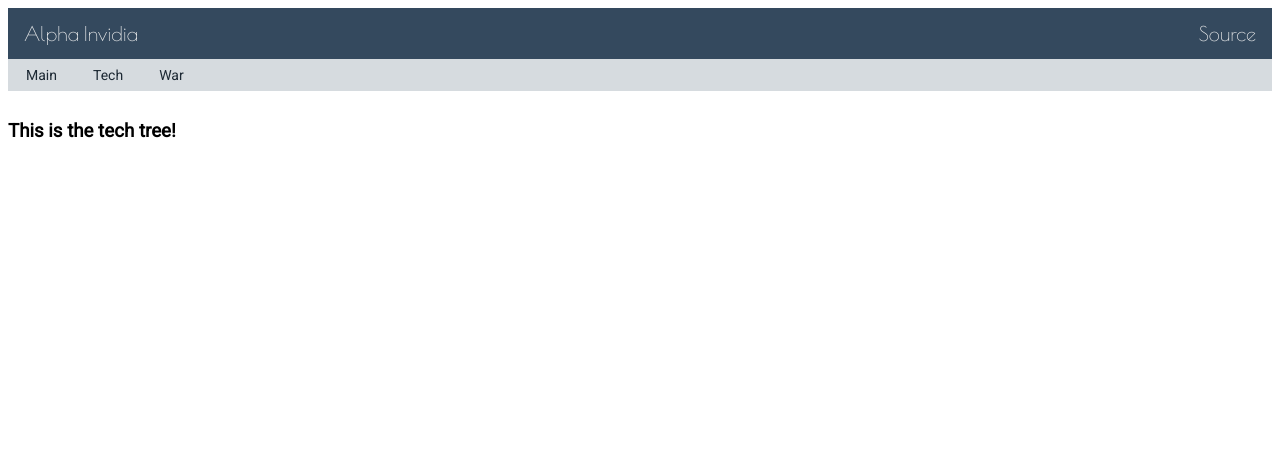
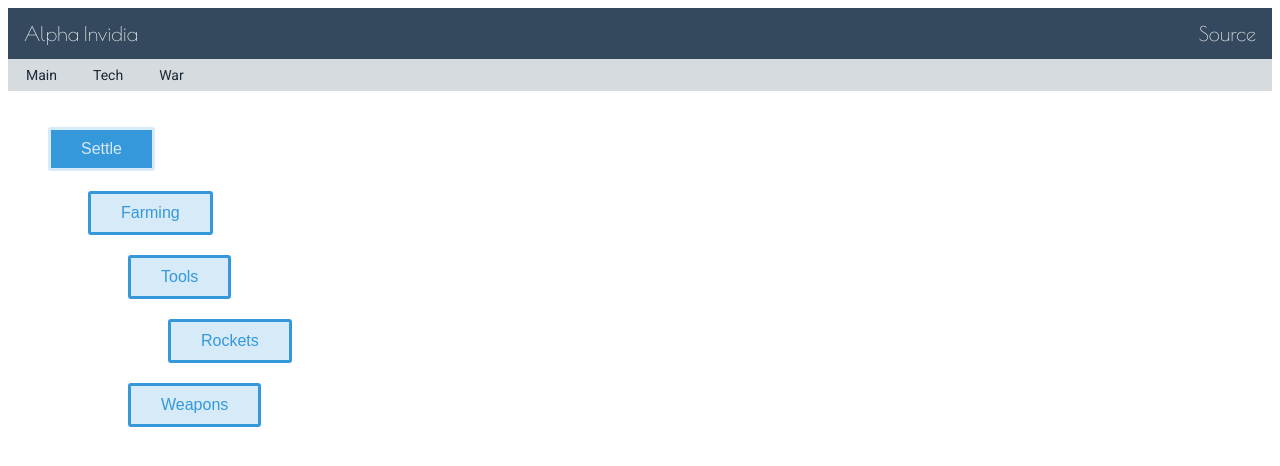
Before and after one commit to ToastedQuarks/alpha-invidia, a plain HTML site: page index.html in a window 1280 px wide. Both pictures are taken after a click on the link "Tech". Drawn offline with nearby package versions, Linux system fonts and the light colour scheme.

Commit message:
mocked up a basic tech tree

```diff
--- a/css/game.css
+++ b/css/game.css
@@ -179,3 +179,40 @@
   font-family: "Poiret One", cursive;
   font-size: 18px;
 }
+
+/* Tree Diagram */
+
+.notResearched {
+  border-radius: 3px;
+  background-color: #D6EAF8;
+  border: 3px solid #3498DB;
+  color: #3498DB;
+  padding: 10px 30px;
+  text-align: center;
+  text-decoration: none;
+  display: inline-block;
+  font-size: 16px;
+}
+
+.researched {
+  border-radius: 3px;
+  background-color: #3498DB;
+  border: 3px solid #D6EAF8;
+  color: #D6EAF8;
+  padding: 10px 30px;
+  text-align: center;
+  text-decoration: none;
+  display: inline-block;
+  font-size: 16px;
+}
+
+.tree ul {
+  position: relative;
+  list-style-type: none;
+}
+
+.tree li {
+  padding-top: 20px;
+  position: relative;
+  list-style-type: none;
+}
--- a/index.html
+++ b/index.html
@@ -87,8 +87,30 @@
     </div>
 
     <div id="techtree" style="display:none">
-      <div class="generic">
-        <h3>This is the tech tree!</h3>
+      <div class="tree">
+        <ul>
+          <li>
+            <button id="tech-settle" class="researched">Settle</button>
+            <ul>
+              <li>
+                <button id="tech-farming" class="notResearched">Farming</button>
+              </li>
+              <ul>
+                <li>
+                  <button id="tech-tools" class="notResearched">Tools</button>
+                </li>
+                  <ul>
+                    <li>
+                      <button id="tech-rockets" class="notResearched">Rockets</button>
+                    </li>
+                  </ul>
+                <li>
+                  <button id="tech-weapons" class="notResearched">Weapons</button>
+                </li>
+              </ul>
+            </ul>
+          </li>
+        </ul>
       </div>
     </div>
 
--- a/js/game.js
+++ b/js/game.js
@@ -1,5 +1,6 @@
 "use strict";
 
+// These are super hacky. No ragrats.
 function swapToMain() {
   document.getElementById("maintab").style.display="block";
   document.getElementById("techtree").style.display="none";
@@ -18,8 +19,11 @@ function swapToWar() {
   document.getElementById("wartab").style.display="block";
 }
 
+/* Makes a little text li element and throws it on the DOM. If there's more
+than 100 already, whack the oldest one */
 function createLogMessage(message) {
   var newLi = document.createElement("li");
+  // Read the state directly because there's no reason to watch for changes.
   var timestamp = store.getState().time;
   var newText = document.createTextNode("Day " + timestamp + ": " + message);
   newLi.appendChild(newText);
@@ -35,6 +39,7 @@ function createLogMessage(message) {
   }
 }
 
+// On page load, make all our little watchers that will update the DOM.
 window.onload = function() {
   createLogMessage("We love our planet, but maybe there's more out there?")
 
```
